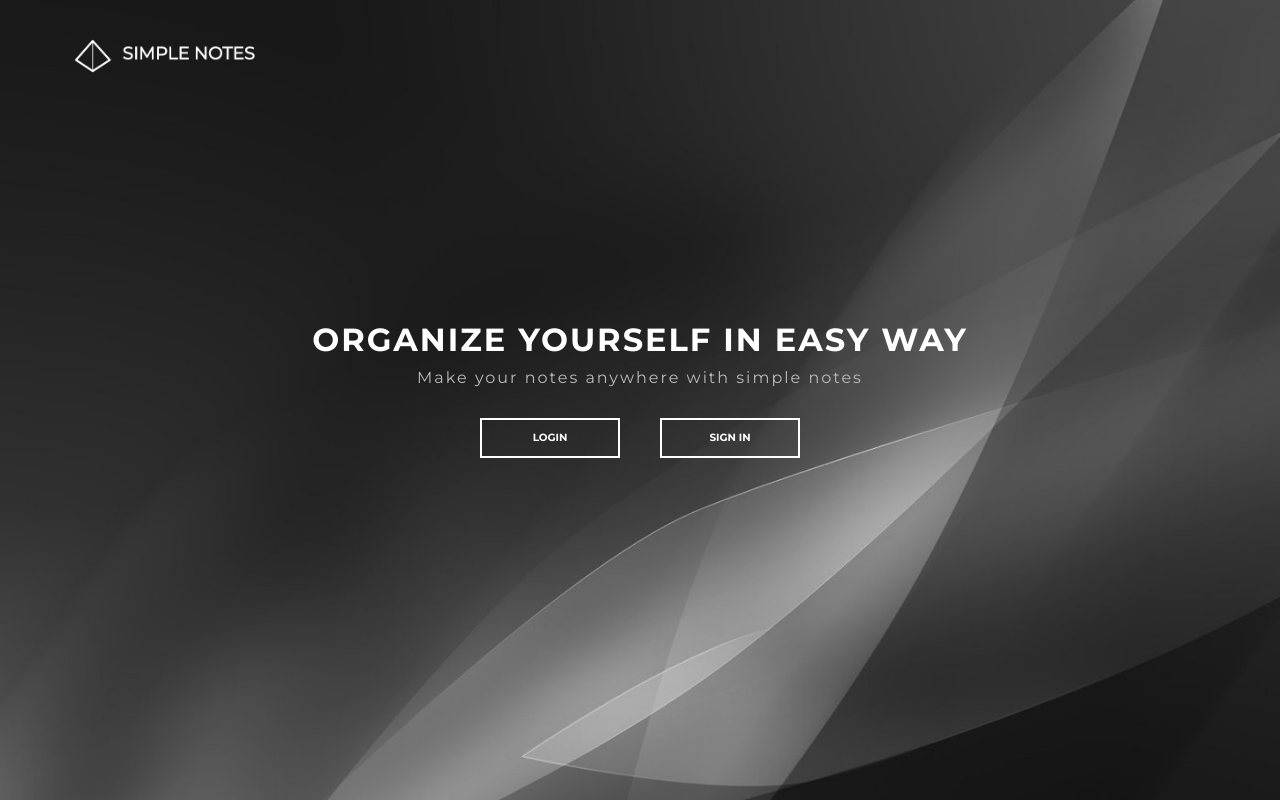
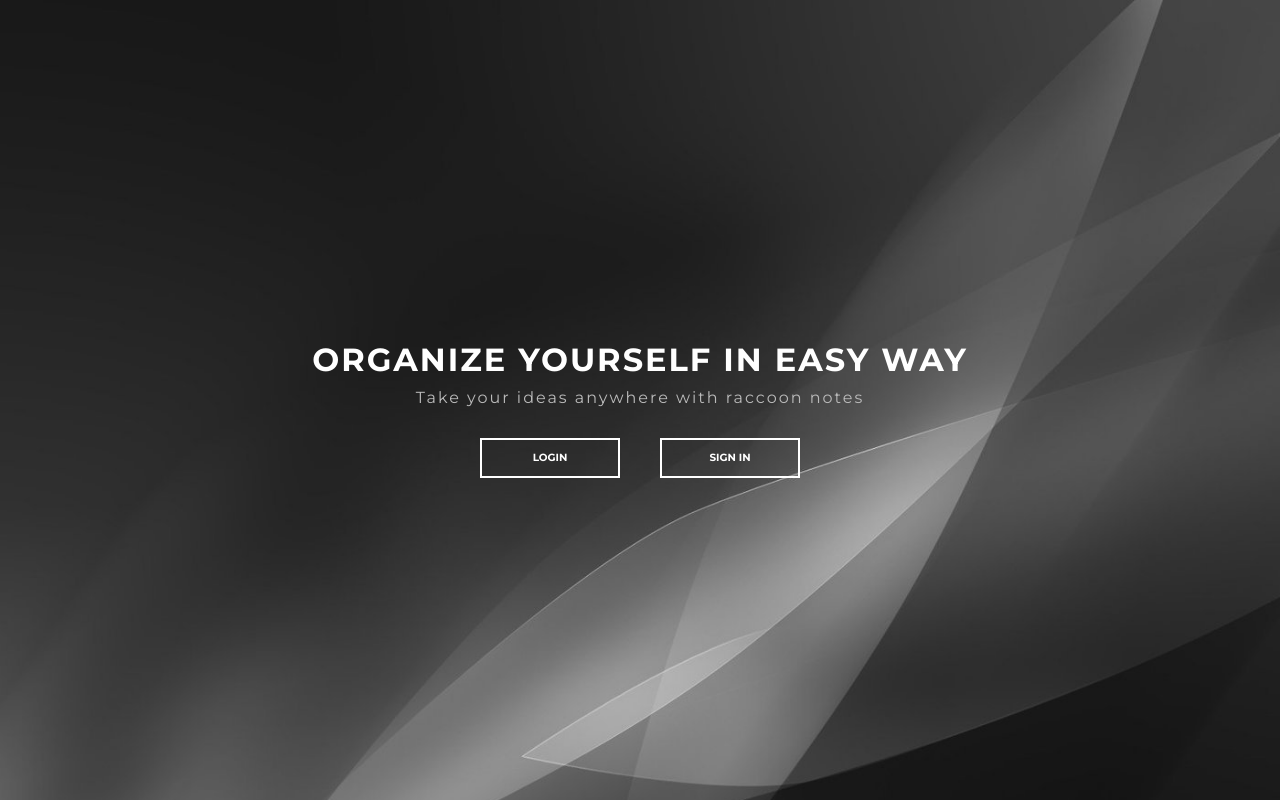
Before and after one commit to Marek-Barela/Raccoon-notes, a React (Create React App) app in the folder client/: page / in a window 1280 px wide. Built offline with nearby package versions, Linux system fonts and the light colour scheme; no server answers.

Commit message:
basic navigation with new logo created

```diff
--- a/client/src/components/hero/index.module.css
+++ b/client/src/components/hero/index.module.css
@@ -1,5 +1,5 @@
 .hero {
-  background-image: url("../../img//landing-bg.jpg");
+  background-image: url("../../img/landing-bg.jpg");
   height: 100vh;
   min-height: 600px;
   width: 100%;
--- a/client/src/components/landing/index.js
+++ b/client/src/components/landing/index.js
@@ -2,16 +2,14 @@ import React from "react";
 import Hero from "../hero";
 import { Link } from "react-router-dom";
 import styles from "./index.module.css";
-import LogoImg from "../../img/logo.png";
 
 const index = () => {
-  const { logo, contentWrapper, header, paragraph, buttonWrapper } = styles;
+  const { contentWrapper, header, paragraph, buttonWrapper } = styles;
   return (
     <Hero>
       <div className={contentWrapper}>
-        <img src={LogoImg} className={logo} alt="Logo" />
         <h1 className={header}>Organize yourself in easy way</h1>
-        <p className={paragraph}>Make your notes anywhere with simple notes</p>
+        <p className={paragraph}>Take your ideas anywhere with raccoon notes</p>
         <div className={buttonWrapper}>
           <Link to="/login">Login</Link>
           <Link to="/registration">Sign in</Link>
--- a/client/src/components/landing/index.module.css
+++ b/client/src/components/landing/index.module.css
@@ -1,15 +1,9 @@
-.logo {
-  position: absolute;
-  left: 0;
-  top: 20px;
-  width: 220px;
-}
-
 .contentWrapper {
   position: relative;
   max-width: 1170px;
   height: 100%;
   margin: 0 auto;
+  padding-top: 40px;
   display: flex;
   justify-content: center;
   align-items: center;
```
Also changed, not shown: client/src/components/navigation/index.js (added, +14 -0 lines), client/src/components/navigation/index.module.css (added, +14 -0 lines), client/src/img/Raccoon-logo.png (added), client/src/img/logo.png (deleted).
